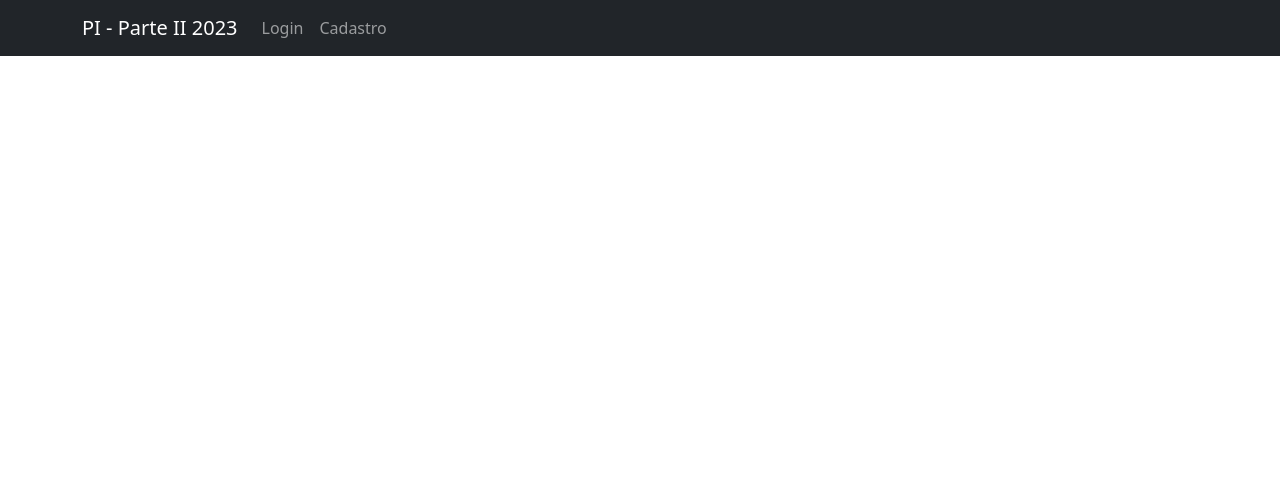
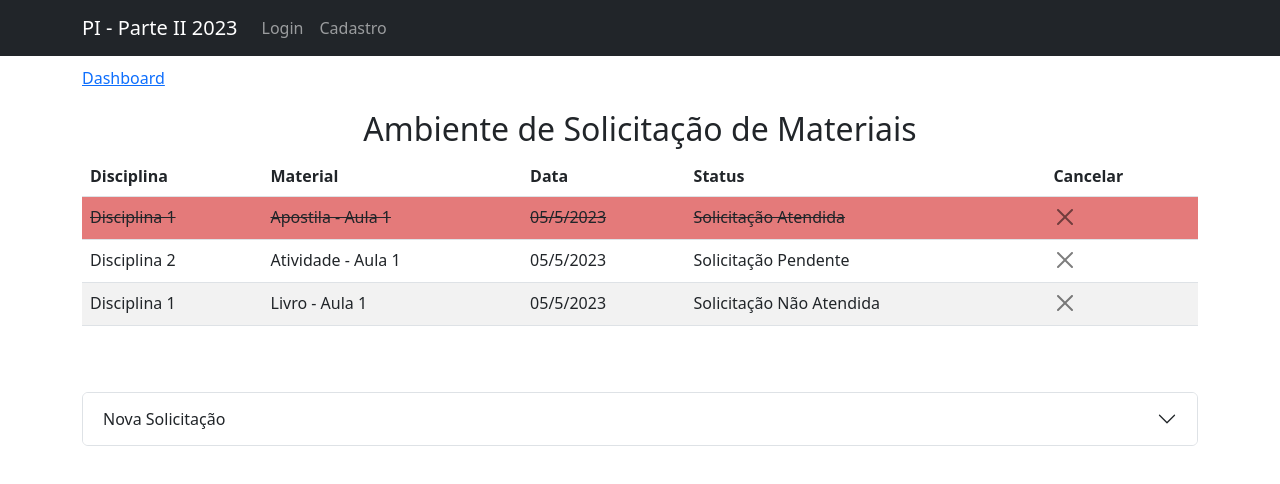
Before and after one commit to solangegamboa/pi-2-entrega, a Next.js app: page /dashboard/aluno/material in a window 1280 px wide. Shown: the top 484 px of the page. Built offline with nearby package versions, Linux system fonts and the light colour scheme.

Commit message:
Finalização

```diff
--- a/app/components/Formularios/Formulario.tsx
+++ b/app/components/Formularios/Formulario.tsx
@@ -5,6 +5,7 @@ import Form from 'react-bootstrap/Form';
 import './style.css';
 import RadioBtn from './RadioBtn';
 import { useState } from "react";
+
 
 function Formulario(props) {
     switch (props.tipo) {
@@ -14,6 +15,8 @@ function Formulario(props) {
             return CadadastrarNota(props);
         case 'cadastro_aula':
             return CadadastrarAula(props);
+        case 'solicitacao':
+            return CadastroSolicitacao(props);
         default:
             return Cadastro();
     }
@@ -149,5 +152,40 @@ function CadadastrarAula(props) {
     );
 }
 
+function CadastroSolicitacao(props) {
+    return (
+        <Form onSubmit={props.handleAdd}>
+            <Form.Group className='mb-6'>
+                <Form.Label>Tipo de solicitação</Form.Label>
+                <Form.Select aria-label="Tipo de solicitação" name="tipo">
+                    <option value="Atividade">Atividade</option>
+                    <option value="Texto">Texto</option>
+                    <option value="Livro">Livro</option>
+                </Form.Select>
+            </Form.Group>
+            <Form.Group className='mb-12'>
+                <Form.Label>Título</Form.Label>
+                <Form.Control placeholder="Entre com o título para material solicitado" name="titulo" required/>
+            </Form.Group>
+            <Form.Group className='mb-6'>
+                <Form.Label>Disciplina</Form.Label>
+                <Form.Select aria-label="Disciplina" name="disciplina">
+                    <option value="Disciplina 1">Disciplina 1</option>
+                    <option value="Disciplina 2">Disciplina 2</option>
+                    <option value="Disciplina 3">Disciplina 3</option>
+                </Form.Select>
+            </Form.Group>
+            <Form.Group className='mb-12'>
+                <Form.Label>E-mail para envio</Form.Label>
+                <Form.Control type="email" placeholder="Entre com seu e-mail" required/>
+            </Form.Group>
+
+            <Button variant="primary" type="submit">
+                Cadastrar
+            </Button>
+        </Form >
+    )
+}
+
 
 export default Formulario;
--- a/app/dashboard/aluno/material/page.tsx
+++ b/app/dashboard/aluno/material/page.tsx
@@ -1,13 +1,89 @@
 'use client'
 import React, { useState } from "react";
+import { Accordion, Alert, Breadcrumb, CloseButton, Container, Form, Table } from "react-bootstrap";
+import Formulario from "../../../components/Formularios/Formulario";
 
 export default function Page() {
-    const [materiais, setMateriais] = useState([
+    const [solicitacoes, setSolicitacoes] = useState([
+        { id: 1, material: 'Apostila - Aula 1', data: '05/5/2023', status: 'Solicitação Atendida', disciplina: 'Disciplina 1', cancel: true},
+        { id: 2, material: 'Atividade - Aula 1', data: '05/5/2023', status: 'Solicitação Pendente', disciplina: 'Disciplina 2', cancel: false},
+        { id: 3, material: 'Livro - Aula 1', data: '05/5/2023', status: 'Solicitação Não Atendida', disciplina: 'Disciplina 1', cancel: false}
+    ])
+    const [alerta, setAlerta] = useState({ variant: '', msg: '' })
+    let [disciplina, setDisciplina] = useState('');
 
-    ])
+    const handleAdd = (e) => {
+        e.preventDefault()
+        const date = new Date()
+        const newSolicitacao = {
+            id: (solicitacoes.length + 1),
+            data: `${date.getDay()}/${date.getMonth()}/${date.getFullYear()}`,
+            status: "Solicitação Pendente",
+            disciplina: e.target.disciplina.value,
+            material: `${e.target.tipo.value} - ${e.target.titulo.value}`,
+            cancel: false
+        }
+        e.target.reset()
+        setSolicitacoes([...solicitacoes, newSolicitacao])
+        setAlerta({variant: 'success', msg: 'Registro Adicionado com sucesso'})
+
+    }
+
+    const handleCancel = (e) => {
+        const clonedData = solicitacoes
+        console.log(clonedData)
+        setSolicitacoes(clonedData.map((d) => (d.id == e.target.value ? { ...d, cancel: !d.cancel } : d)));
+    }
+
     return (
         <>
-
+            <Container>
+                <Breadcrumb>
+                    <Breadcrumb.Item href="/dashboard/aluno"> Dashboard</Breadcrumb.Item>
+                </Breadcrumb>
+                <h2 className="title">Ambiente de Solicitação de Materiais</h2>
+                <Table striped>
+                    <thead>
+                        <tr>
+                            <th>Disciplina</th>
+                            <th>Material</th>
+                            <th>Data</th>
+                            <th>Status</th>
+                            <th>Cancelar</th>
+                        </tr>
+                    </thead>
+                    <tbody>
+                        {solicitacoes.map((solicitacao, index) => {
+                            return (
+                                <tr key={index} className={solicitacao.cancel && 'canceled'}>
+                                    <td>{solicitacao.disciplina}</td>
+                                    <td>{solicitacao.material}</td>
+                                    <td>{solicitacao.data}</td>
+                                    <td>{solicitacao.status}</td>
+                                    <td><CloseButton onClick={handleCancel} value={ solicitacao.id } /></td>
+                                </tr>
+                    )})}
+                    </tbody>
+                </Table>
+                {alerta &&
+                <Alert key={alerta.variant} variant={alerta.variant}>
+                        {alerta.msg}
+                </Alert>
+                }
+                <Accordion>
+                    <Accordion.Item eventKey="0">
+                        <Accordion.Header>
+                            Nova Solicitação
+                        </Accordion.Header>
+                        <Accordion.Body>
+                            <Formulario
+                                tipo="solicitacao"
+                                handleAdd={handleAdd}
+                            ></Formulario>
+                        </Accordion.Body>
+                    </Accordion.Item>
+                </Accordion>
+            </Container>
         </>
     );
 }
--- a/app/globals.css
+++ b/app/globals.css
@@ -12,3 +12,8 @@
     color: blue;
     pointer-events: painted;
 }
+
+.canceled {
+    text-decoration: line-through;
+    background-color: lightcoral;
+}
```
Also changed, not shown: 26 other files (tests, documents, lock files or other folders).
